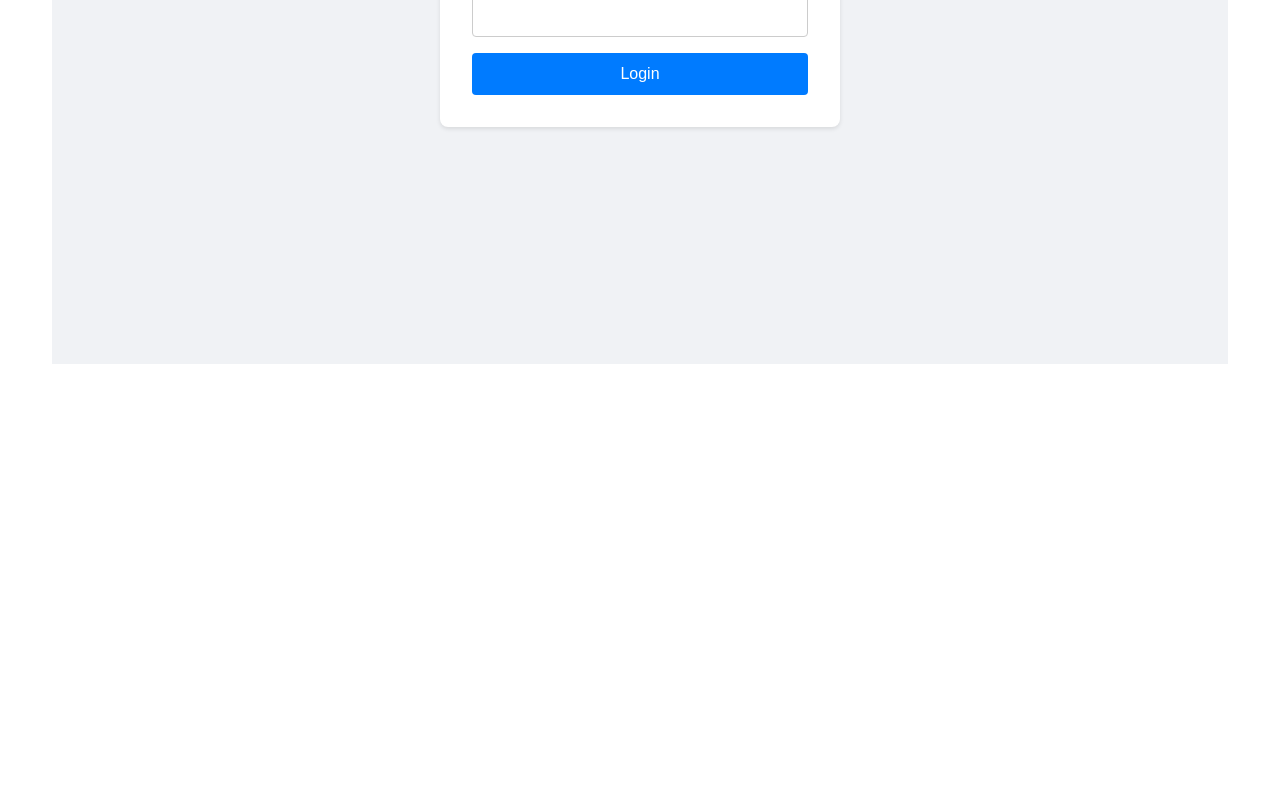
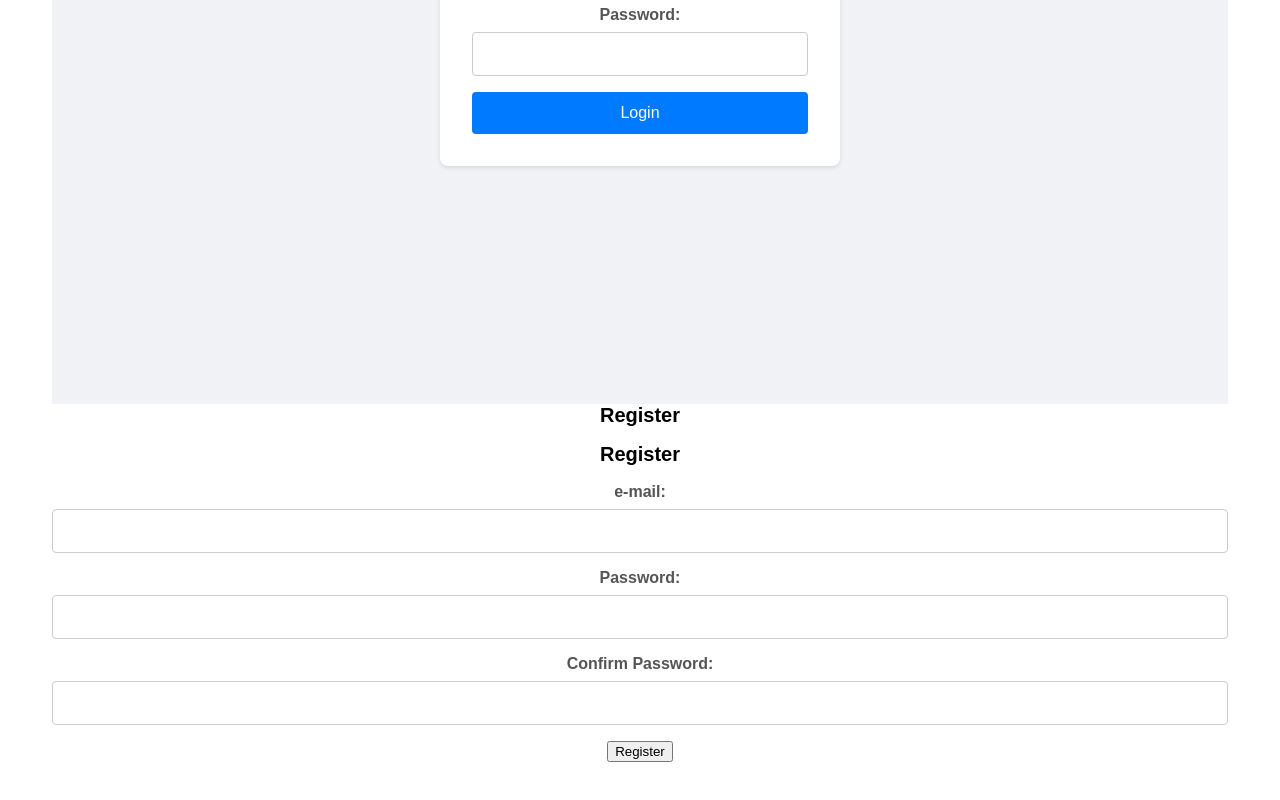
Before and after one commit to karagiannis/react_tesning, a React (Vite) app in the folder tic-tac-toe-app/: page / in a window 1280 px wide. Shown: the part 488-1288 px from the top of the page. Before the commit the page ends 904 px from the top, so only its background shows below. Built offline with nearby package versions, Linux system fonts and the light colour scheme.

Commit message:
Register form

```diff
--- a/tic-tac-toe-app/src/App.jsx
+++ b/tic-tac-toe-app/src/App.jsx
@@ -1,16 +1,109 @@
 import { useState, useEffect } from "react";
 
 
-function LogOutButton({ onLogout }) {
+
+function RegisterForm({ onRegister }) { // Ta emot onRegister som en prop
+  const [username, setUsername] = useState("");
+  const [password, setPassword] = useState("");
+  const [confirmPassword, setConfirmPassword] = useState(""); // Lägg till state för bekräftelse
+  const [error, setError] = useState(""); // State för felmeddelanden
+  const [loading, setLoading] = useState(false); // State för laddning
+
+  const handleSubmit = async (e) => {
+    e.preventDefault(); // Förhindra standardbeteende för formuläret
+
+    // Enkel validering
+    if (password !== confirmPassword) {
+      setError("Passwords do not match.");
+      return;
+    }
+
+    setError(""); // Rensa tidigare fel
+    setLoading(true); // Sätt laddning till true
+
+    try {
+      const response = await fetch('/tic-tac-toe-api/api/register', {
+        method: 'POST',
+        headers: {
+          'Content-Type': 'application/json',
+        },
+        body: JSON.stringify({
+          username: username,
+          password: password,
+        }),
+      });
+
+      if (!response.ok) {
+        const errorData = await response.json().catch(() => ({ detail: "Registration failed" }));
+        throw new Error(errorData.detail || "Registration failed");
+      }
+
+      const data = await response.json();
+      console.log(data.msg); // Logga svaret ("User registered successfully")
+
+      // Anropa onRegister-prop med användarnamn och lösenord
+      // (Du kan välja att inte skicka lösenordet, beroende på hur du hanterar nästa steg)
+      onRegister(username, password);
+
+    } catch (err) {
+      setError(err.message);
+    } finally {
+      setLoading(false); // Sätt laddning till false
+    }
+  };
+
   return (
-    <button className="logout-button" onClick={onLogout}>
-      Logout
-    </button>
+    <div className="register-form-container">
+      <form className="register-form" onSubmit={handleSubmit}> {/* Använd onSubmit på formuläret */}
+        <h2>Register</h2>
+        {error && <div className="error-message">{error}</div>}
+        <div className="form-group">
+          <label htmlFor="reg-username">e-mail:</label>
+          <input
+            type="text"
+            id="reg-username"
+            value={username}
+            onChange={(e) => setUsername(e.target.value)}
+            required
+            disabled={loading} // Inaktivera vid laddning
+          />
+        </div>
+        <div className="form-group">
+          <label htmlFor="reg-password">Password:</label>
+          <input
+            type="password"
+            id="reg-password"
+            value={password}
+            onChange={(e) => setPassword(e.target.value)}
+            required
+            disabled={loading} // Inaktivera vid laddning
+          />
+        </div>
+        <div className="form-group">
+          <label htmlFor="reg-confirm-password">Confirm Password:</label>
+          <input
+            type="password"
+            id="reg-confirm-password"
+            value={confirmPassword}
+            onChange={(e) => setConfirmPassword(e.target.value)}
+            required
+            disabled={loading} // Inaktivera vid laddning
+          />
+        </div>
+        <button type="submit" disabled={loading}>
+          {loading ? "Registering..." : "Register"} {/* Visa olika text beroende på laddning */}
+        </button>
+      </form>
+    </div>
   );
 }
 
+
+
+
 export default function App() {
   const [isLoggedIn, setIsLoggedIn] = useState(false);
+  //const [showLogin, setShowLogin] = useState(true); // Tillstånd för att visa login eller register
 
   // Kolla om token finns i localStorage vid start
   useEffect(() => {
@@ -30,13 +123,42 @@ export default function App() {
     setIsLoggedIn(false); // Uppdatera tillståndet
   };
 
+  // Uppdaterad handleRegister-funktion
+  const handleRegister = () => {
+    // Efter lyckad registrering via API, sätt isLoggedIn till true
+    // Detta kommer att trigga render av Game-komponenten
+    // Du kan också välja att återgå till LoginForm här istället
+    // genom att sätta setShowLogin(true) och låta användaren logga in manuellt.
+    // För nu, vi loggar in direkt efter registrering.
+    handleLoginSuccess(); // Detta sätter isLoggedIn till true
+    // Alternativt, om du vill visa LoginForm igen:
+     setShowLogin(true);
+  };
+
   if (isLoggedIn) {
     return <Game onLogout={handleLogout} />; // Skicka med logout-funktion om du vill ha det
   } else {
-    return <LoginForm onLoginSuccess={handleLoginSuccess} />;
+    // Visa BÅDE LoginForm och RegisterForm när användaren inte är inloggad
+    return (
+      <div>
+        <h2>Login</h2>
+        <LoginForm onLoginSuccess={handleLoginSuccess} />
+        <h2>Register</h2>
+        <RegisterForm onRegister={handleRegister} />
+      </div>
+    );
   }
 }
 
+
+
+function LogOutButton({ onLogout }) {
+  return (
+    <button className="logout-button" onClick={onLogout}>
+      Logout
+    </button>
+  );
+}
 
 // Anta att du har en funktion för att logga in mot din API
 // Du kan importera den från en annan fil eller definiera den här
```
